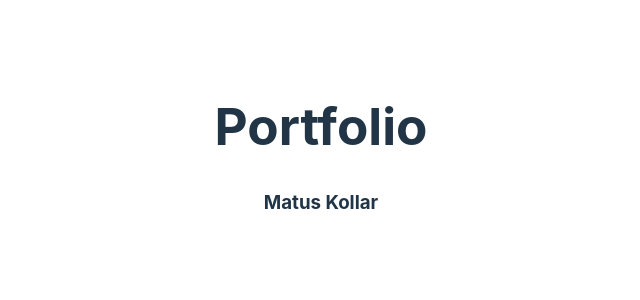
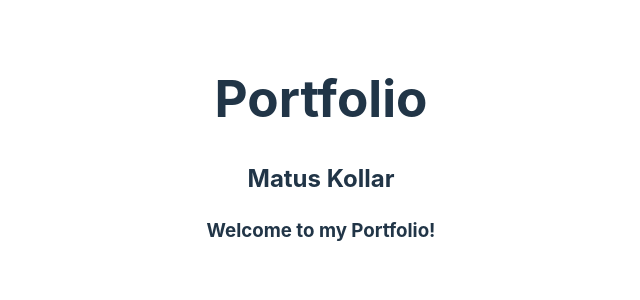
Before and after one commit to ma2skollar/ma2skollar.github.io, a React (Vite) app: page / in a window 1280 px wide. Shown: the top 300 px of the page, without its empty margins (319-959 px from the left). Built offline with nearby package versions, Linux system fonts and the light colour scheme.

Commit message:
changes bla bla

```diff
--- a/src/App.css
+++ b/src/App.css
@@ -78,17 +78,17 @@
 #signature3 {
   stroke-dasharray: 312;
   stroke-dashoffset: 312;
-  animation-delay: 2s;
+  animation-delay: 1.5s;
 }
 
 #signature4 {
   stroke-dasharray: 258;
   stroke-dashoffset: 258;
-  animation-delay: 3s;
+  animation-delay: 2s;
 }
 
 #signature5 {
   stroke-dasharray: 316;
   stroke-dashoffset: 316;
-  animation-delay: 4s;
+  animation-delay: 3s;
 }
--- a/src/App.tsx
+++ b/src/App.tsx
@@ -4,7 +4,8 @@ function App() {
   return (
     <>
       <h1>Portfolio</h1>
-      <h3>Matus Kollar</h3>
+      <h2>Matus Kollar</h2>
+      <h3>Welcome to my Portfolio!</h3>
       <div className="signature-container">
         <svg
           version="1.1"
--- a/vite.config.ts
+++ b/vite.config.ts
@@ -3,6 +3,9 @@ import react from '@vitejs/plugin-react-swc'
 
 // https://vitejs.dev/config/
 export default defineConfig({
+  server: {
+    open: true,
+  },
   base: "./",
   plugins: [react()],
 })
```
